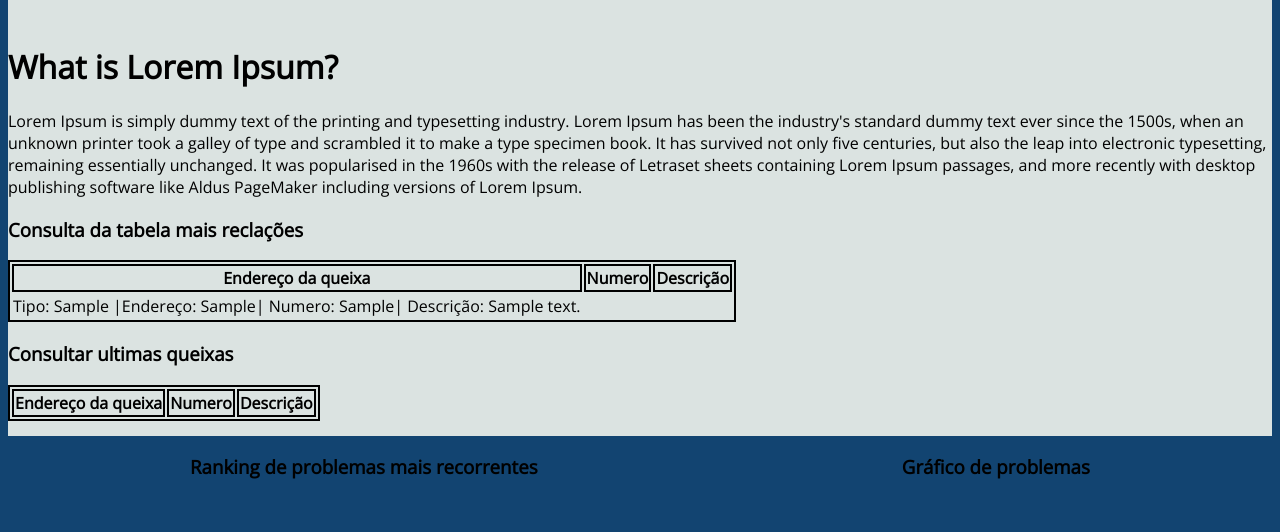
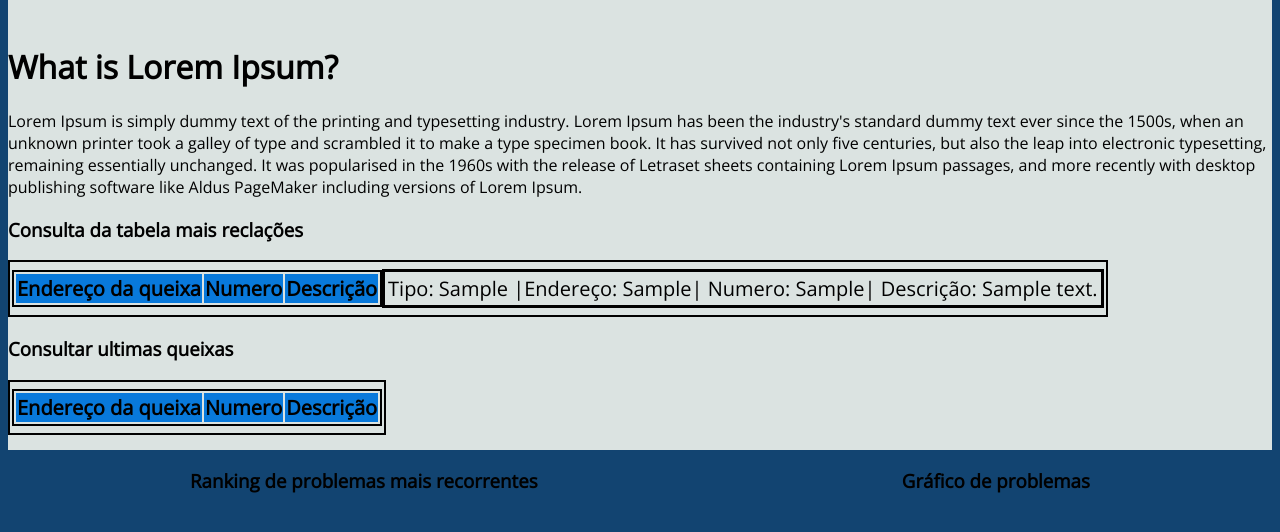
Before and after one commit to PaivaH/comunidade-ativa, a PHP site: page / in a window 1280 px wide. Shown: the part 209-741 px from the top of the page. Run offline with PHP 8.4, Linux system fonts and the light colour scheme; tables that the repository leaves empty or names only in its code hold one stand-in row (values such as "Sample post"); lists and menus that the app fills with data are empty.

Commit message:
Update main.css

```diff
--- a/main.css
+++ b/main.css
@@ -59,7 +59,21 @@
 }
 table{
     border: solid 2px;
+    font-size: 20px;
+
 }
 th{
+    background-color: #0879db;
+    width: 100%;
+}
+tr{
+    display: inline-block;
+    text-align: left;
     border: solid 2px;
+    margin: 5px 0 5px 0;
 }
+td{
+    display: inline-table;
+    border: solid 1px;
+
+}
```
